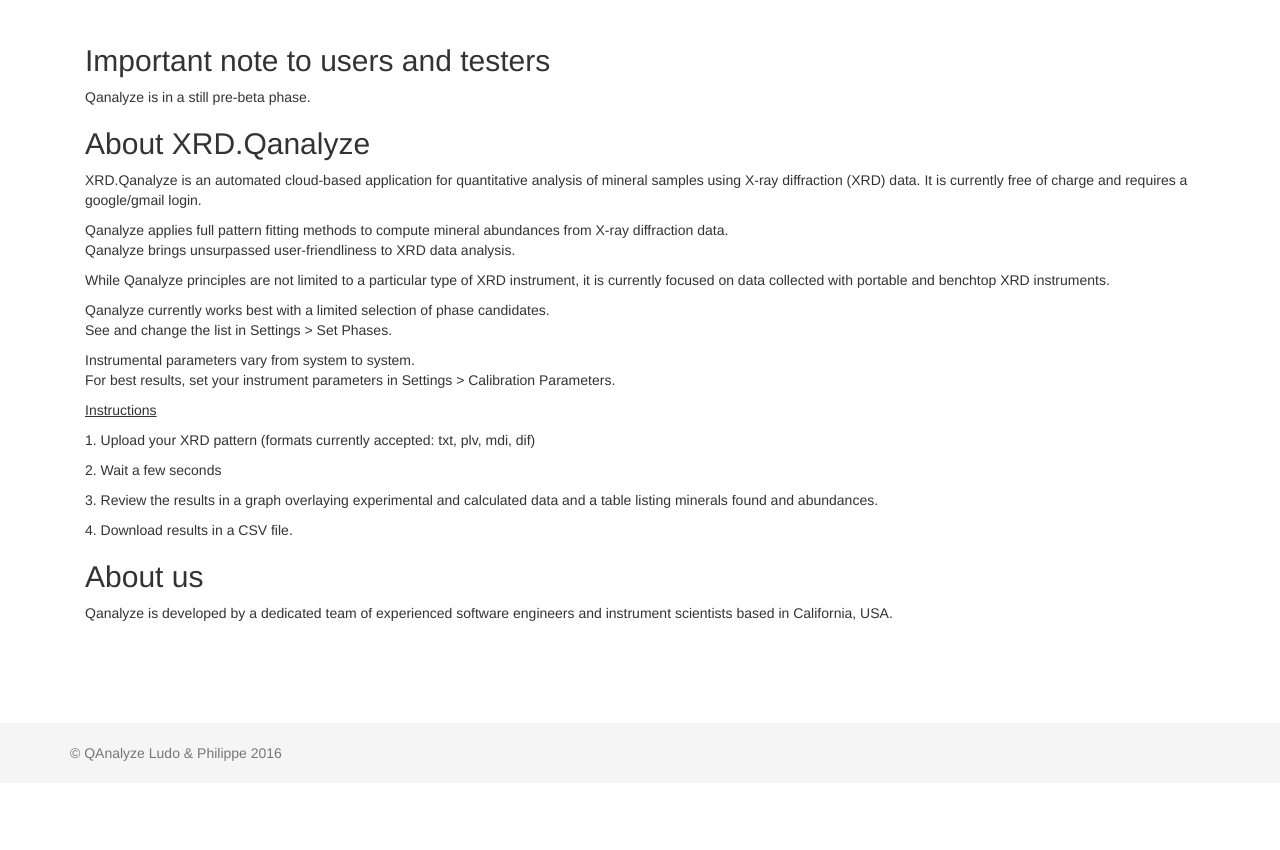
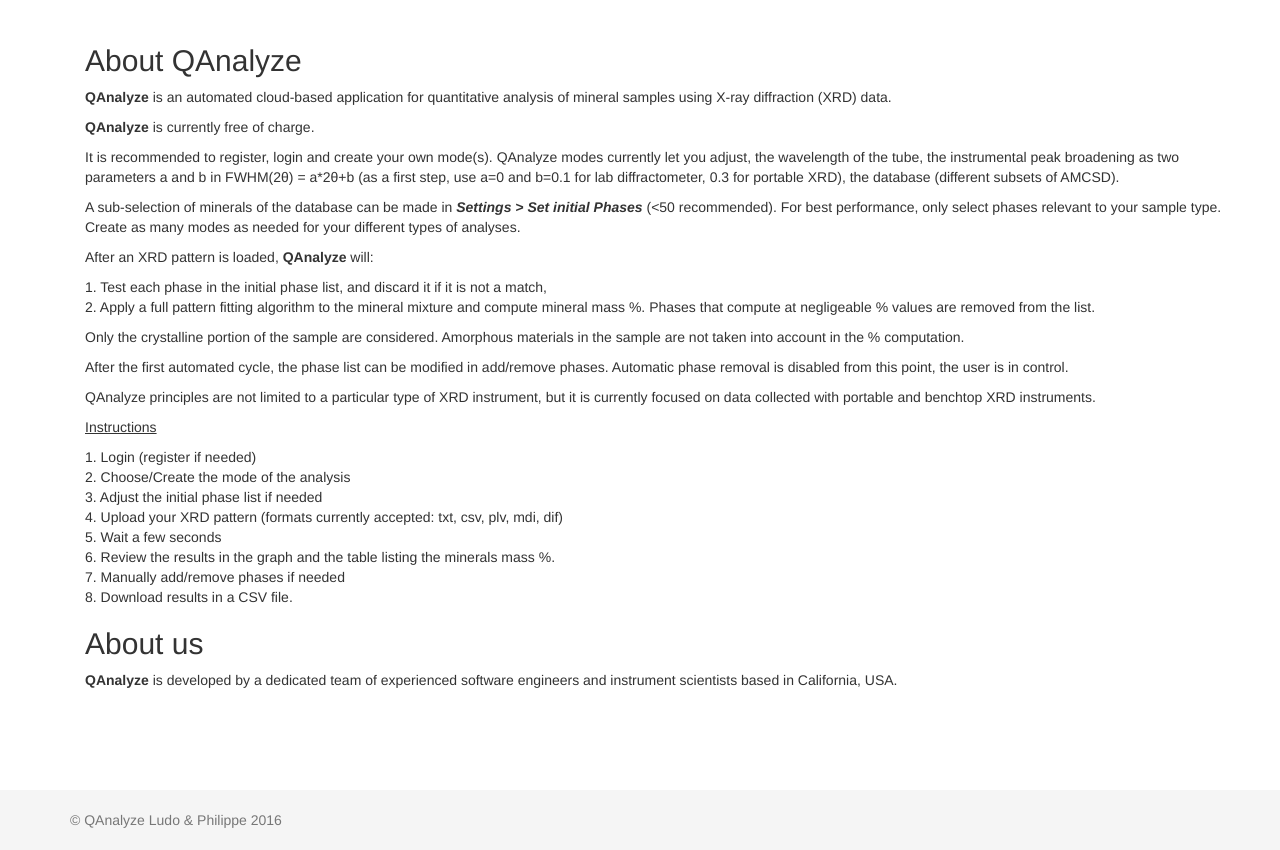
Before and after one commit to ludoleg/quant-data-vision, a Flask app: page /about in a window 1280 px wide. Shown: the part 51-901 px from the top of the page. Before the commit the page ends 812 px from the top, so only its background shows below. Run offline with Flask 2, Linux system fonts and the light colour scheme; parts of the project's set-up code (start-up, migrations or seed data) failed here and were passed over; some libraries are stand-ins or nearby versions.

Commit message:
Update about

```diff
--- a/application/templates/about.html
+++ b/application/templates/about.html
@@ -2,49 +2,30 @@
 {% block title %}QAnalyze: Mineral analysis using X-Ray Diffraction data{% endblock %}
 {% block content %}
 <div class="container">
-  <h2>Important note to users and testers</h2>
-  <p>
-    Qanalyze is in a still pre-beta phase.</p>
-  <h2>About XRD.Qanalyze</h2>
-  XRD.Qanalyze is an automated cloud-based application for quantitative analysis of mineral samples using X-ray diffraction (XRD) data.
-  It is currently free of charge and requires a google/gmail login.
-</p>
-<p>
-  Qanalyze applies full pattern fitting methods to compute mineral abundances from X-ray diffraction data.
-  <br>
-  Qanalyze brings unsurpassed user-friendliness to XRD data analysis.
-</p>
-<p>
-  While Qanalyze principles are not limited to a particular type of XRD instrument, it is currently focused on data collected with portable and benchtop XRD instruments.
-</p>
-<p>
-  Qanalyze currently works best with a limited selection of phase candidates.
-  <br>
-  See and change the list in Settings > Set Phases.
-</p>
-<p>
-  Instrumental parameters vary from system to system.
-  <br>
-  For best results, set your instrument parameters in Settings > Calibration Parameters.
-</p>
-<p>
-  <u>Instructions</u>
-</p>
-<p>
-  1. Upload your XRD pattern  (formats currently accepted: txt, plv, mdi, dif)
-</p>
-<p>
-  2. Wait a few seconds
-</p>
-<p>
-  3. Review the results in a graph overlaying experimental and calculated data and a table listing minerals found and abundances.
-</p>
-<p>
-  4. Download  results in a CSV file.
-</p>
-<h2>About us</h2>
-<p>
-  Qanalyze is developed by a dedicated team of experienced software engineers and instrument scientists  based in California, USA.
-</p>
+    <h2>About QAnalyze</h2>
+    <p><b>QAnalyze</b> is an automated cloud-based application for quantitative analysis of mineral samples using X-ray diffraction (XRD) data.</p>
+    <p><b>QAnalyze</b> is currently free of charge.</p>
+    <p>It is recommended to register, login and create your own mode(s).  QAnalyze modes currently let you adjust, the wavelength of the tube, the instrumental peak broadening as two parameters a and b in FWHM(2&#x03B8) = a*2&#x03B8+b (as a first step, use a=0 and b=0.1 for lab diffractometer, 0.3 for portable XRD), the database (different subsets of AMCSD).</p>
+    <p>A sub-selection of minerals of the database can be made in <b><i>Settings > Set initial Phases</i></b> (<50 recommended).  For best performance, only select phases relevant to your sample type.  Create as many modes as needed for your different types of analyses.</p>
+    <p>After an XRD pattern is loaded, <b>QAnalyze</b> will:</p>
+    <p>1. Test each phase in the initial phase list, and discard it if it is not a match,<br>
+        2. Apply a full pattern fitting algorithm to the mineral mixture and compute mineral mass %. Phases that compute at negligeable % values are removed from the list.
+    </p>
+    <p>Only the crystalline portion of the sample are considered.  Amorphous materials in the sample are not taken into account in the % computation.</p>
+    <p>After the first automated cycle, the phase list can be modified in add/remove phases.  Automatic phase removal is disabled from this point, the user is in control.</p>
+    <p>QAnalyze principles are not limited to a particular type of XRD instrument, but it is currently focused on data collected with portable and benchtop XRD instruments.</p>
+    <p><u>Instructions</u></p>
+    <p>1. Login (register if needed)<br>
+        2. Choose/Create the mode of the analysis    <br>
+        3. Adjust the initial phase list if needed    <br>
+        4. Upload your XRD pattern (formats currently accepted: txt, csv, plv, mdi, dif)    <br>
+        5. Wait a few seconds     <br>
+        6. Review the results in the graph and the table listing the minerals mass %.    <br>
+        7. Manually add/remove phases if needed    <br>
+        8. Download results in a CSV file.    <br>
+    <h2>About us</h2>
+    <p>
+        <b>QAnalyze</b> is developed by a dedicated team of experienced software engineers and instrument scientists  based in California, USA.
+    </p>
 </div>
 {% endblock %}
```
